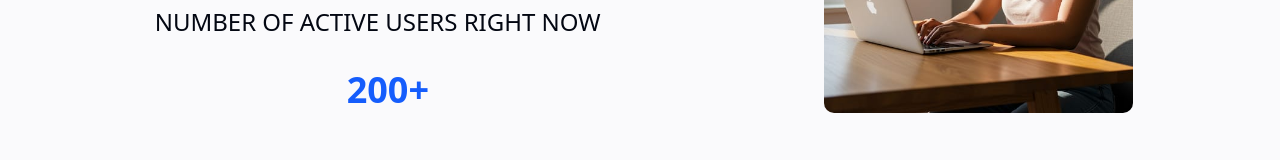
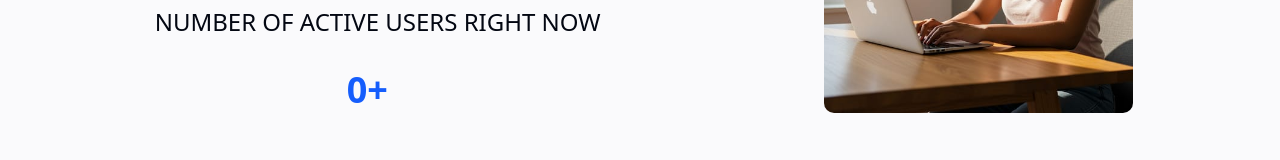
Before and after one commit to zennyMe17/ethicra, a Next.js app: page / in a window 1280 px wide. Shown: the part 446-606 px from the top of the page. Built offline with nearby package versions, Linux system fonts and the light colour scheme; no server answers; the database is empty.

Commit message:
Dynamic Update of Current Users

```diff
--- a/app/(root)/page.tsx
+++ b/app/(root)/page.tsx
@@ -2,8 +2,27 @@
 
 import Image from 'next/image';
 import Link from 'next/link';
+import { useEffect, useState } from 'react';
+import { collection, getDocs } from 'firebase/firestore';
+import { db } from '@/app/firebase/firebaseConfig';
 
 const Page = () => {
+  const [userCount, setUserCount] = useState<number | string>(0);
+
+  useEffect(() => {
+    const fetchUserCount = async () => {
+      try {
+        const usersCollection = collection(db, 'users');
+        const usersSnapshot = await getDocs(usersCollection);
+        setUserCount(usersSnapshot.size);
+      } catch (error) {
+        console.error("Error fetching user count:", error);
+        setUserCount('-');
+      }
+    };
+
+    fetchUserCount();
+  }, []);
 
   return (
     <div>
@@ -13,7 +32,7 @@ const Page = () => {
           <h1 className="text-7xl font-bold text-black mb-4">Take Online Interview.</h1>
           <p className="text-gray-950 text-2xl mt-4 mb-2">NUMBER OF ACTIVE USERS RIGHT NOW</p>
           <p className="text-4xl text-blue-600 font-semibold mx-48">
-            200+
+            {userCount}+
           </p>
         </div>
         <div>
@@ -117,7 +136,7 @@ const Page = () => {
 
           {/* 1. Text Div */}
           <div className="mb-8 md:mb-12">
-            <p className="text-[#6757C1] text-4xl md:text-[40px] font-medium  mb-4">You’re in good Hand!</p>
+            <p className="text-[#6757C1] text-4xl md:text-[40px] font-medium  mb-4">You’re in good Hand!</p>
             <p className='text-2xl md:text-[30px] leading-snug font-bold'>By choosing Ethicra, you gain a trusted career partner with a proven track record of connecting top talent with the right opportunities.</p>
           </div>
 
```
